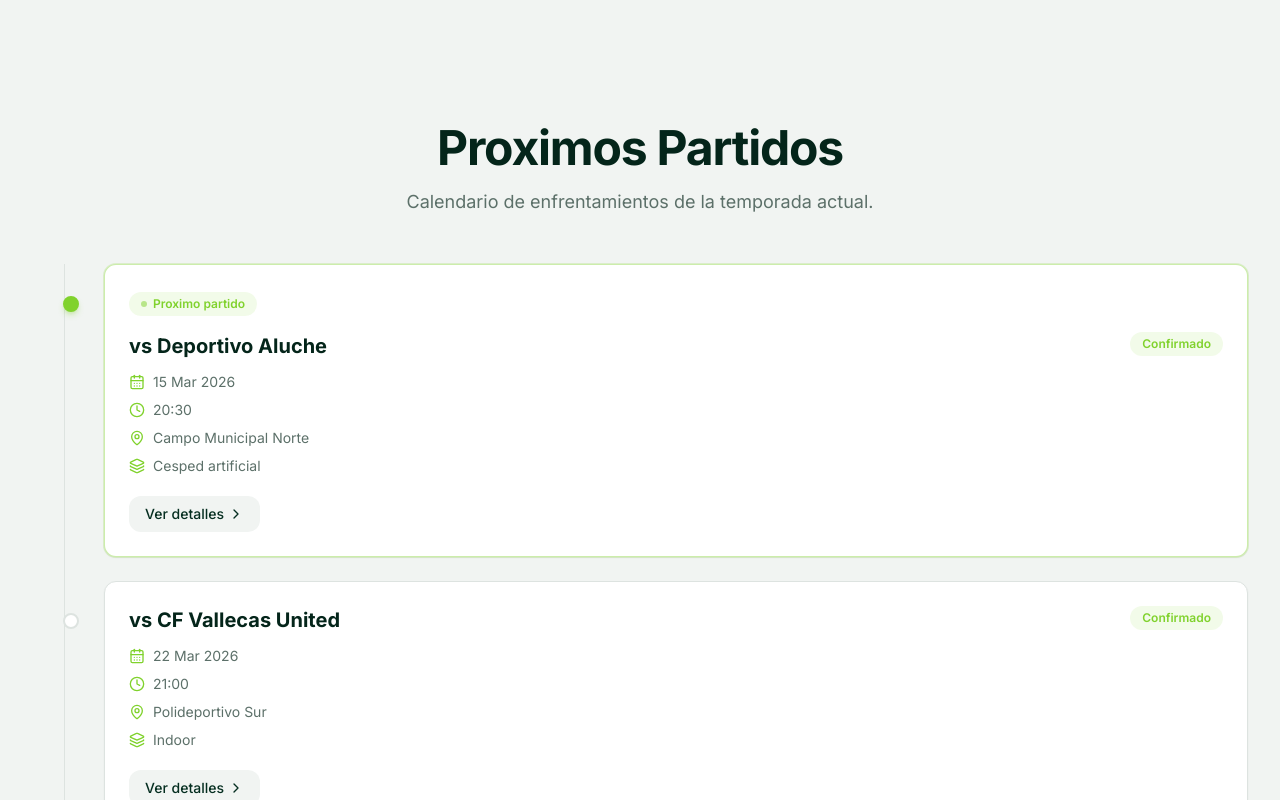
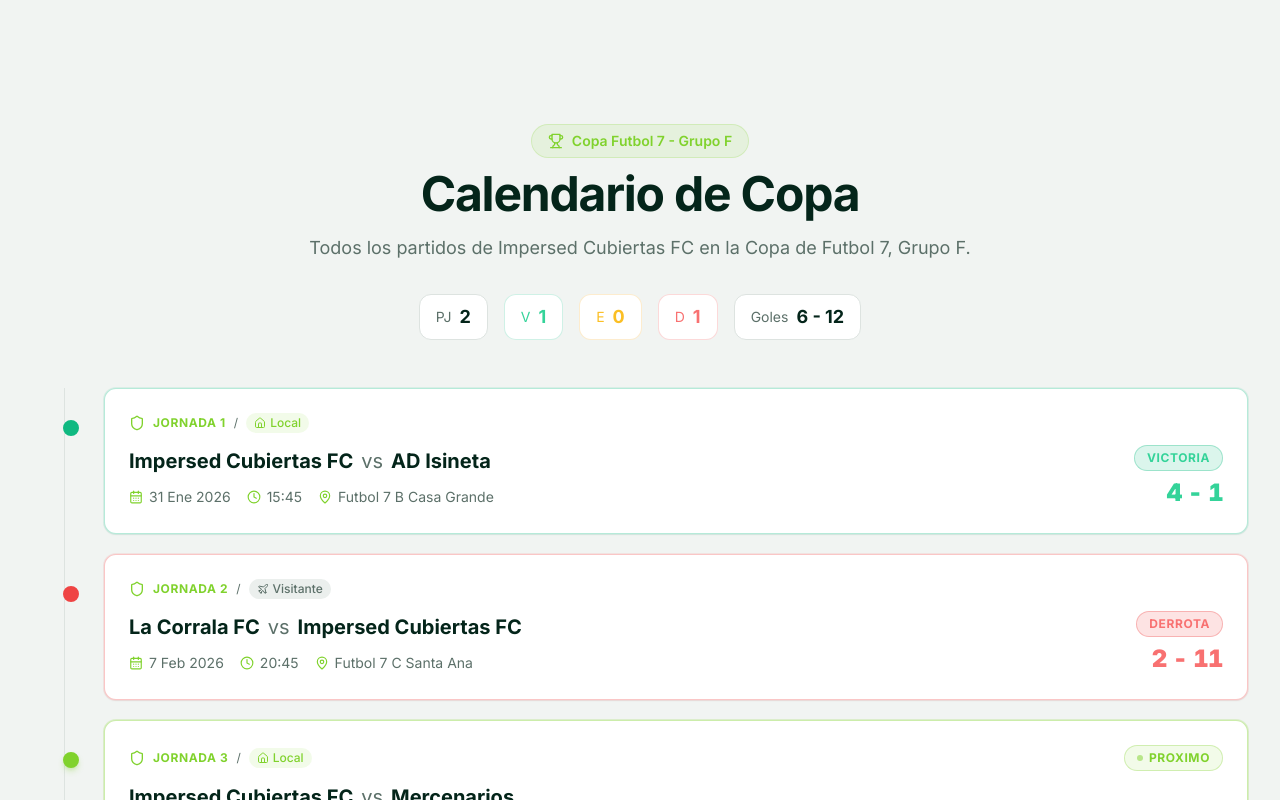
Before and after one commit to Mariioogrciia/futbol7, a Next.js app: page / in a window 1280 px wide. Shown: the part 2480-3280 px from the top of the page. Built offline with nearby package versions, Linux system fonts and the light colour scheme.

Commit message:
feat: update Match type and Copa Grupo F calendar
Enhance Match type for results and update Copa calendar in component.

```diff
--- a/components/matches-section.tsx
+++ b/components/matches-section.tsx
@@ -6,19 +6,84 @@ import {
   CalendarDays,
   Clock,
   MapPin,
-  Layers,
+  Trophy,
   ChevronRight,
+  Home,
+  Plane,
+  Shield,
 } from "lucide-react";
-import { matches } from "@/lib/data";
+import { matches, type Match } from "@/lib/data";
 import { cn } from "@/lib/utils";
 
-function MatchCard({
-  match,
-  index,
-}: {
-  match: (typeof matches)[0];
-  index: number;
-}) {
+function ResultBadge({ match }: { match: Match }) {
+  if (match.status !== "Jugado" || !match.result) return null;
+
+  const config = {
+    victoria: {
+      bg: "bg-emerald-500/15",
+      text: "text-emerald-400",
+      border: "border-emerald-500/30",
+      label: "Victoria",
+    },
+    derrota: {
+      bg: "bg-red-500/15",
+      text: "text-red-400",
+      border: "border-red-500/30",
+      label: "Derrota",
+    },
+    empate: {
+      bg: "bg-amber-500/15",
+      text: "text-amber-400",
+      border: "border-amber-500/30",
+      label: "Empate",
+    },
+  };
+
+  const c = config[match.result];
+
+  return (
+    <div className="flex flex-col items-end gap-1.5">
+      <span
+        className={cn(
+          "rounded-full border px-3 py-1 text-xs font-bold uppercase tracking-wider",
+          c.bg,
+          c.text,
+          c.border
+        )}
+      >
+        {c.label}
+      </span>
+      <span className={cn("text-2xl font-black tabular-nums tracking-tight", c.text)}>
+        {match.goalsFor} - {match.goalsAgainst}
+      </span>
+    </div>
+  );
+}
+
+function StatusBadge({ match }: { match: Match }) {
+  if (match.status === "Jugado") return null;
+
+  if (match.status === "Proximo") {
+    return (
+      <div className="flex flex-col items-end gap-1">
+        <div className="inline-flex items-center rounded-full bg-accent/10 border border-accent/30 px-3 py-1">
+          <span className="mr-1.5 h-1.5 w-1.5 rounded-full bg-accent animate-pulse" />
+          <span className="text-xs font-bold text-accent uppercase tracking-wider">
+            Proximo
+          </span>
+        </div>
+      </div>
+    );
+  }
+
+  return (
+    <span className="rounded-full bg-muted border border-border px-3 py-1 text-xs font-semibold text-muted-foreground uppercase tracking-wider">
+      Pendiente
+    </span>
+  );
+}
+
+function MatchCard({ match, index }: { match: Match; index: number }) {
   const [tilt, setTilt] = useState({ x: 0, y: 0 });
   const ref = useRef<HTMLDivElement>(null);
 
@@ -30,13 +95,35 @@ function MatchCard({
     setTilt({ x: y * -6, y: x * 6 });
   };
 
+  const dotColor =
+    match.status === "Jugado"
+      ? match.result === "victoria"
+        ? "border-emerald-500 bg-emerald-500"
+        : match.result === "derrota"
+        ? "border-red-500 bg-red-500"
+        : "border-amber-500 bg-amber-500"
+      : match.status === "Proximo"
+      ? "border-accent bg-accent shadow-md shadow-accent/30"
+      : "border-border bg-card group-hover:border-accent";
+
+  const cardBorder =
+    match.status === "Jugado"
+      ? match.result === "victoria"
+        ? "border-emerald-500/30 ring-1 ring-emerald-500/10"
+        : match.result === "derrota"
+        ? "border-red-500/30 ring-1 ring-red-500/10"
+        : "border-amber-500/30 ring-1 ring-amber-500/10"
+      : match.status === "Proximo"
+      ? "border-accent/40 ring-1 ring-accent/20"
+      : "border-border hover:border-primary/30";
+
   return (
     <motion.div
       ref={ref}
       initial={{ opacity: 0, y: 30 }}
       whileInView={{ opacity: 1, y: 0 }}
       viewport={{ once: true }}
-      transition={{ duration: 0.5, delay: index * 0.1 }}
+      transition={{ duration: 0.5, delay: index * 0.08 }}
       onMouseMove={handleMouseMove}
       onMouseLeave={() => setTilt({ x: 0, y: 0 })}
       style={{
@@ -50,71 +137,69 @@ function MatchCard({
         <div
           className={cn(
             "h-4 w-4 rounded-full border-2 transition-colors duration-300",
-            match.isNext
-              ? "border-accent bg-accent shadow-md shadow-accent/30"
-              : "border-border bg-card group-hover:border-accent"
+            dotColor
           )}
         />
       </div>
 
       <div
         className={cn(
-          "overflow-hidden rounded-xl border bg-card p-6 shadow-sm transition-all duration-300 hover:shadow-xl",
-          match.isNext
-            ? "border-accent/40 ring-1 ring-accent/20"
-            : "border-border hover:border-primary/30"
+          "overflow-hidden rounded-xl border bg-card p-5 shadow-sm transition-all duration-300 hover:shadow-xl sm:p-6",
+          cardBorder
         )}
       >
-        {match.isNext && (
-          <div className="mb-4 inline-flex items-center rounded-full bg-accent/10 px-3 py-1">
-            <span className="mr-1.5 h-1.5 w-1.5 rounded-full bg-accent animate-pulse" />
-            <span className="text-xs font-semibold text-accent">
-              Proximo partido
+        {/* Jornada header */}
+        <div className="mb-3 flex items-center justify-between">
+          <div className="flex items-center gap-2">
+            <Shield className="h-4 w-4 text-accent" />
+            <span className="text-xs font-bold text-accent uppercase tracking-wider">
+              Jornada {match.jornada}
+            </span>
+            <span className="text-xs text-muted-foreground">{"/"}</span>
+            <span
+              className={cn(
+                "inline-flex items-center gap-1 rounded-full px-2 py-0.5 text-xs font-medium",
+                match.isHome
+                  ? "bg-accent/10 text-accent"
+                  : "bg-muted text-muted-foreground"
+              )}
+            >
+              {match.isHome ? (
+                <Home className="h-3 w-3" />
+              ) : (
+                <Plane className="h-3 w-3" />
+              )}
+              {match.isHome ? "Local" : "Visitante"}
             </span>
           </div>
-        )}
+          <StatusBadge match={match} />
+        </div>
 
-        <div className="flex items-start justify-between">
-          <div>
-            <h3 className="text-xl font-bold text-card-foreground">
-              vs {match.rival}
+        <div className="flex items-center justify-between gap-4">
+          <div className="min-w-0 flex-1">
+            <h3 className="text-lg font-bold text-card-foreground sm:text-xl">
+              {match.isHome ? "Impersed Cubiertas FC" : match.rival}
+              <span className="mx-2 text-muted-foreground font-normal">vs</span>
+              {match.isHome ? match.rival : "Impersed Cubiertas FC"}
             </h3>
-            <div className="mt-3 flex flex-col gap-2">
-              <div className="flex items-center gap-2 text-sm text-muted-foreground">
-                <CalendarDays className="h-4 w-4 text-accent" />
+            <div className="mt-3 flex flex-wrap gap-x-4 gap-y-2">
+              <div className="flex items-center gap-1.5 text-sm text-muted-foreground">
+                <CalendarDays className="h-3.5 w-3.5 text-accent" />
                 {match.date}
               </div>
-              <div className="flex items-center gap-2 text-sm text-muted-foreground">
-                <Clock className="h-4 w-4 text-accent" />
+              <div className="flex items-center gap-1.5 text-sm text-muted-foreground">
+                <Clock className="h-3.5 w-3.5 text-accent" />
                 {match.time}
               </div>
-              <div className="flex items-center gap-2 text-sm text-muted-foreground">
-                <MapPin className="h-4 w-4 text-accent" />
-                {match.location}
-              </div>
-              <div className="flex items-center gap-2 text-sm text-muted-foreground">
-                <Layers className="h-4 w-4 text-accent" />
-                {match.fieldType}
+              <div className="flex items-center gap-1.5 text-sm text-muted-foreground">
+                <MapPin className="h-3.5 w-3.5 text-accent" />
+                <span className="truncate">{match.location}</span>
               </div>
             </div>
           </div>
 
-          <span
-            className={cn(
-              "rounded-full px-3 py-1 text-xs font-semibold",
-              match.status === "Confirmado"
-                ? "bg-accent/10 text-accent"
-                : "bg-muted text-muted-foreground"
-            )}
-          >
-            {match.status}
-          </span>
+          <ResultBadge match={match} />
         </div>
-
-        <button className="mt-5 group/btn inline-flex items-center rounded-lg bg-secondary px-4 py-2 text-sm font-medium text-secondary-foreground transition-all duration-200 hover:bg-primary hover:text-primary-foreground hover:-translate-y-0.5 hover:shadow-md">
-          Ver detalles
-          <ChevronRight className="ml-1 h-4 w-4 transition-transform group-hover/btn:translate-x-0.5" />
-        </button>
       </div>
     </motion.div>
   );
@@ -124,12 +209,15 @@ export function MatchesSection() {
   const ref = useRef(null);
   const isInView = useInView(ref, { once: true });
 
+  const played = matches.filter((m) => m.status === "Jugado");
+  const wins = played.filter((m) => m.result === "victoria").length;
+  const losses = played.filter((m) => m.result === "derrota").length;
+  const draws = played.filter((m) => m.result === "empate").length;
+  const gf = played.reduce((sum, m) => sum + (m.goalsFor ?? 0), 0);
+  const ga = played.reduce((sum, m) => sum + (m.goalsAgainst ?? 0), 0);
+
   return (
-    <section
-      id="partidos"
-      className="bg-secondary py-24 lg:py-32"
-      ref={ref}
-    >
+    <section id="partidos" className="bg-secondary py-24 lg:py-32" ref={ref}>
       <div className="mx-auto max-w-7xl px-4 lg:px-8">
         <motion.div
           initial={{ opacity: 0, y: 20 }}
@@ -137,32 +225,62 @@ export function MatchesSection() {
           transition={{ duration: 0.6 }}
           className="text-center"
         >
-          <h2 className="text-3xl font-bold tracking-tight text-foreground sm:text-4xl lg:text-5xl">
-            Proximos Partidos
+          <div className="mx-auto mb-3 inline-flex items-center gap-2 rounded-full bg-accent/10 border border-accent/20 px-4 py-1.5">
+            <Trophy className="h-4 w-4 text-accent" />
+            <span className="text-sm font-semibold text-accent">
+              Copa Futbol 7 - Grupo F
+            </span>
+          </div>
+          <h2 className="text-3xl font-bold tracking-tight text-foreground sm:text-4xl lg:text-5xl text-balance">
+            Calendario de Copa
           </h2>
           <p className="mx-auto mt-4 max-w-2xl text-lg text-muted-foreground">
-            Calendario de enfrentamientos de la temporada actual.
+            Todos los partidos de Impersed Cubiertas FC en la Copa de Futbol 7, Grupo F.
           </p>
         </motion.div>
 
+        {/* Mini stats bar */}
+        {played.length > 0 && (
+          <motion.div
+            initial={{ opacity: 0, y: 10 }}
+            animate={isInView ? { opacity: 1, y: 0 } : {}}
+            transition={{ duration: 0.6, delay: 0.2 }}
+            className="mx-auto mt-8 flex max-w-2xl flex-wrap items-center justify-center gap-3 sm:gap-4"
+          >
+            <div className="flex items-center gap-2 rounded-lg bg-card border border-border px-4 py-2">
+              <span className="text-sm text-muted-foreground">PJ</span>
+              <span className="text-lg font-bold text-card-foreground">{played.length}</span>
+            </div>
+            <div className="flex items-center gap-2 rounded-lg bg-card border border-emerald-500/20 px-4 py-2">
+              <span className="text-sm text-emerald-400">V</span>
+              <span className="text-lg font-bold text-emerald-400">{wins}</span>
+            </div>
+            <div className="flex items-center gap-2 rounded-lg bg-card border border-amber-500/20 px-4 py-2">
+              <span className="text-sm text-amber-400">E</span>
+              <span className="text-lg font-bold text-amber-400">{draws}</span>
+            </div>
+            <div className="flex items-center gap-2 rounded-lg bg-card border border-red-500/20 px-4 py-2">
+              <span className="text-sm text-red-400">D</span>
+              <span className="text-lg font-bold text-red-400">{losses}</span>
+            </div>
+            <div className="flex items-center gap-2 rounded-lg bg-card border border-border px-4 py-2">
+              <span className="text-sm text-muted-foreground">Goles</span>
+              <span className="text-lg font-bold text-card-foreground">
+                {gf} - {ga}
+              </span>
+            </div>
+          </motion.div>
+        )}
+
         {/* Timeline layout */}
         <div className="relative mt-12 lg:ml-8">
-          {/* Timeline line */}
           <div className="absolute left-0 top-0 hidden h-full w-px bg-border lg:block" />
-
-          <div className="grid gap-6 lg:pl-10">
+          <div className="grid gap-5 lg:pl-10">
             {matches.map((match, i) => (
               <MatchCard key={match.id} match={match} index={i} />
             ))}
           </div>
         </div>
-
-        <div className="mt-10 text-center">
-          <button className="inline-flex items-center rounded-lg bg-primary px-6 py-3 text-sm font-semibold text-primary-foreground shadow-md transition-all duration-200 hover:-translate-y-0.5 hover:shadow-xl hover:bg-primary/90">
-            Ver calendario completo
-            <ChevronRight className="ml-1.5 h-4 w-4" />
-          </button>
-        </div>
       </div>
     </section>
   );
--- a/lib/data.ts
+++ b/lib/data.ts
@@ -11,13 +11,16 @@ export interface Player {
 
 export interface Match {
   id: number;
+  jornada: number;
   rival: string;
   date: string;
   time: string;
   location: string;
-  fieldType: string;
-  status: "Confirmado" | "Pendiente";
-  isNext?: boolean;
+  isHome: boolean;
+  result?: "victoria" | "derrota" | "empate";
+  goalsFor?: number;
+  goalsAgainst?: number;
+  status: "Jugado" | "Proximo" | "Pendiente";
 }
 
 export interface GalleryImage {
@@ -44,21 +47,35 @@ export const players: Player[] = [
 ];
 
 export const matches: Match[] = [
-  { id: 1, rival: "Deportivo Aluche", date: "15 Mar 2026", time: "20:30", location: "Campo Municipal Norte", fieldType: "Cesped artificial", status: "Confirmado", isNext: true },
-  { id: 2, rival: "CF Vallecas United", date: "22 Mar 2026", time: "21:00", location: "Polideportivo Sur", fieldType: "Indoor", status: "Confirmado" },
-  { id: 3, rival: "Racing Moncloa", date: "29 Mar 2026", time: "20:00", location: "Campo Municipal Norte", fieldType: "Cesped artificial", status: "Pendiente" },
-  { id: 4, rival: "Atletico Carabanchel", date: "5 Abr 2026", time: "21:30", location: "Complejo Deportivo Este", fieldType: "Cesped artificial", status: "Pendiente" },
+  // Jornada 1 - 31/01/2026 - LOCAL - GANADO 4-1
+  { id: 1, jornada: 1, rival: "AD Isineta", date: "31 Ene 2026", time: "15:45", location: "Futbol 7 B Casa Grande", isHome: true, result: "victoria", goalsFor: 4, goalsAgainst: 1, status: "Jugado" },
+  // Jornada 2 - 07/02/2026 - VISITANTE - PERDIDO 2-11
+  { id: 2, jornada: 2, rival: "La Corrala FC", date: "7 Feb 2026", time: "20:45", location: "Futbol 7 C Santa Ana", isHome: false, result: "derrota", goalsFor: 2, goalsAgainst: 11, status: "Jugado" },
+  // Jornada 3 - 14/02/2026 - LOCAL
+  { id: 3, jornada: 3, rival: "Mercenarios", date: "14 Feb 2026", time: "20:45", location: "Futbol 7 C Santa Ana", isHome: true, status: "Proximo" },
+  // Jornada 4 - 21/02/2026 - VISITANTE
+  { id: 4, jornada: 4, rival: "El Conclave", date: "21 Feb 2026", time: "19:30", location: "Campo de Futbol 7 - D - Sur C.Teleg.", isHome: false, status: "Pendiente" },
+  // Jornada 5 - 28/02/2026 - LOCAL
+  { id: 5, jornada: 5, rival: "Bayern Rivas FC", date: "28 Feb 2026", time: "15:45", location: "Futbol 7 C Casa Grande", isHome: true, status: "Pendiente" },
+  // Jornada 6 - 07/03/2026 - LOCAL
+  { id: 6, jornada: 6, rival: "Los Cha", date: "7 Mar 2026", time: "15:45", location: "Futbol 7 B Casa Grande", isHome: true, status: "Pendiente" },
+  // Jornada 7 - 14/03/2026 - VISITANTE
+  { id: 7, jornada: 7, rival: "Moniacos FC", date: "14 Mar 2026", time: "17:00", location: "Futbol 7 C Santa Ana", isHome: false, status: "Pendiente" },
+  // Jornada 8 - 21/03/2026 - LOCAL
+  { id: 8, jornada: 8, rival: "Blue Ladies", date: "21 Mar 2026", time: "17:00", location: "Futbol 7 C Santa Ana", isHome: true, status: "Pendiente" },
+  // Jornada 9 - 11/04/2026 - VISITANTE
+  { id: 9, jornada: 9, rival: "Cipreces FC", date: "11 Abr 2026", time: "17:00", location: "Futbol 7 C Santa Ana", isHome: false, status: "Pendiente" },
 ];
 
 export const stats = {
-  played: 24,
-  won: 16,
-  drawn: 4,
-  lost: 4,
-  goalsFor: 58,
-  goalsAgainst: 22,
-  topScorer: "Luis Navarro",
-  topScorerGoals: 18,
+  played: 2,
+  won: 1,
+  drawn: 0,
+  lost: 1,
+  goalsFor: 6,
+  goalsAgainst: 12,
+  topScorer: "Por determinar",
+  topScorerGoals: 0,
 };
 
 export const galleryImages: GalleryImage[] = [
```
